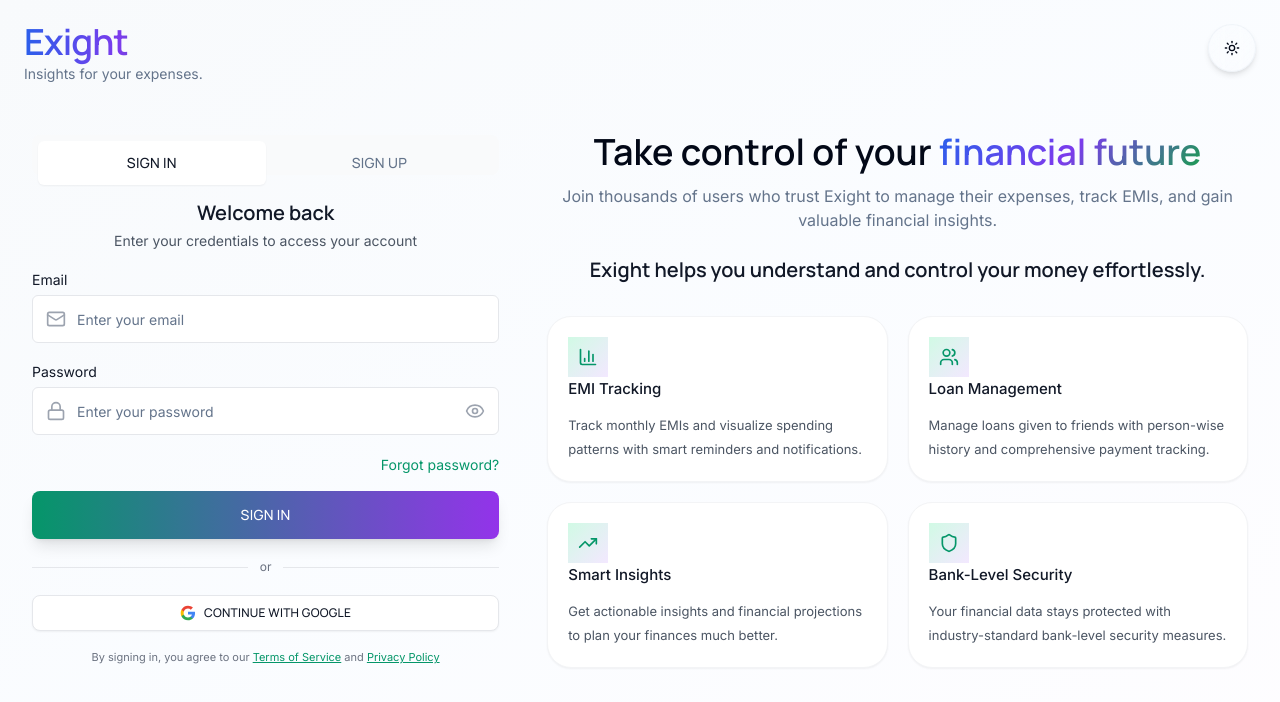
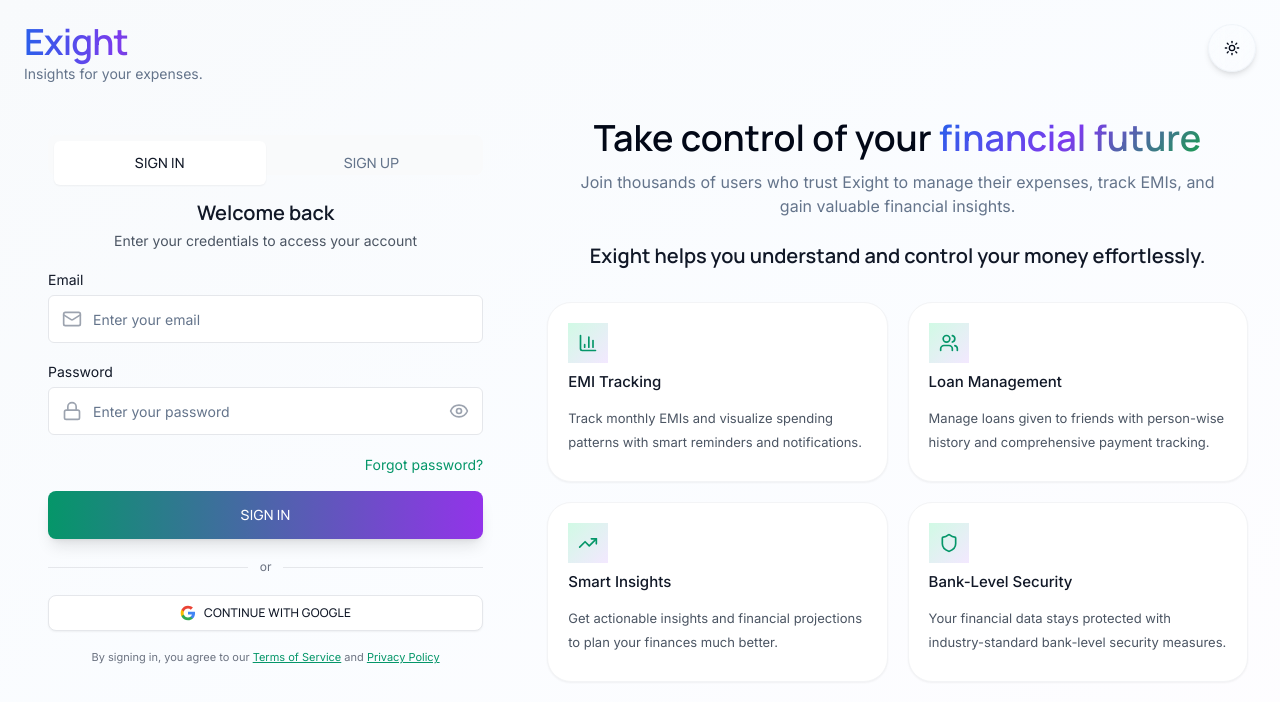
Before and after one commit to rescuedragon/exight2.0, a React (Vite) app: page /#/ in a window 1280 px wide. Shown: the top 702 px of the page. Built offline with nearby package versions, Linux system fonts and the light colour scheme.

Commit message:
style(login): make both columns fill their containers; features grid 2x2 with equal heights; remove inner max-widths

```diff
--- a/src/components/PromotionalFeatures.tsx
+++ b/src/components/PromotionalFeatures.tsx
@@ -160,8 +160,8 @@
         </h3>
       </div>
 
-      {/* Features grid - Fill remaining space exactly, remove extra outer margins */}
-      <div className="grid grid-cols-1 lg:grid-cols-2 gap-4 md:gap-5 w-full flex-1 items-stretch content-stretch">
+      {/* Features grid - Fill remaining space exactly, force equal card heights */}
+      <div className="grid grid-cols-1 lg:grid-cols-2 lg:grid-rows-2 [grid-auto-rows:1fr] gap-4 md:gap-5 w-full h-full items-stretch content-stretch">
         {features.map((feature, index) => (
           <button
             key={index}
@@ -175,7 +175,7 @@
               "group relative p-4 md:p-5 bg-white rounded-3xl border border-gray-100 hover:border-emerald-200 shadow-sm hover:shadow-lg",
               "transition-all duration-300 hover:shadow-xl hover:-translate-y-1 md:hover:-translate-y-2 hover:scale-[1.02] md:hover:scale-105",
               "cursor-pointer h-full flex flex-col text-left justify-between",
-              "focus:outline-none focus:ring-2 focus:ring-emerald-500/20 focus:border-emerald-300"
+              "focus:outline-none focus:ring-2 focus:ring-emerald-500/20 focus:border-emerald-300 min-h-[180px]"
             )}
           >
             {/* Feature icon */}
--- a/src/pages/LoginPage.tsx
+++ b/src/pages/LoginPage.tsx
@@ -23,7 +23,7 @@
       <div className="min-h-screen w-full grid grid-cols-1 lg:grid-cols-[2fr_3fr] items-center gap-x-12 px-4 md:px-8">
         {/* Left: Auth (40%) */}
         <div className="flex items-center justify-center py-16 lg:py-0">
-          <div className="w-full max-w-[520px] space-y-5">
+          <div className="w-full space-y-5 px-2 sm:px-4">
             <AuthForm />
             <div className="flex items-center gap-3">
               <div className="flex-1 border-t border-gray-200 dark:border-gray-800"></div>
@@ -39,7 +39,7 @@
 
         {/* Right: Promo (60%) */}
         <div className="flex flex-col items-center justify-center py-16 lg:py-0">
-          <div className="w-full max-w-[860px] text-center mb-6">
+          <div className="w-full text-center mb-6 px-2 sm:px-4">
             <h2 className="text-3xl md:text-4xl typography-heading text-foreground">
               Take control of your <span className="gradient-text">financial future</span>
             </h2>
@@ -47,7 +47,7 @@
               Join thousands of users who trust Exight to manage their expenses, track EMIs, and gain valuable financial insights.
             </p>
           </div>
-          <PromotionalFeatures className="w-full max-w-[900px]" />
+          <PromotionalFeatures className="w-full h-full" />
         </div>
       </div>
     </div>
```
Also changed, not shown: 1 other file (tests, documents, lock files or other folders).
